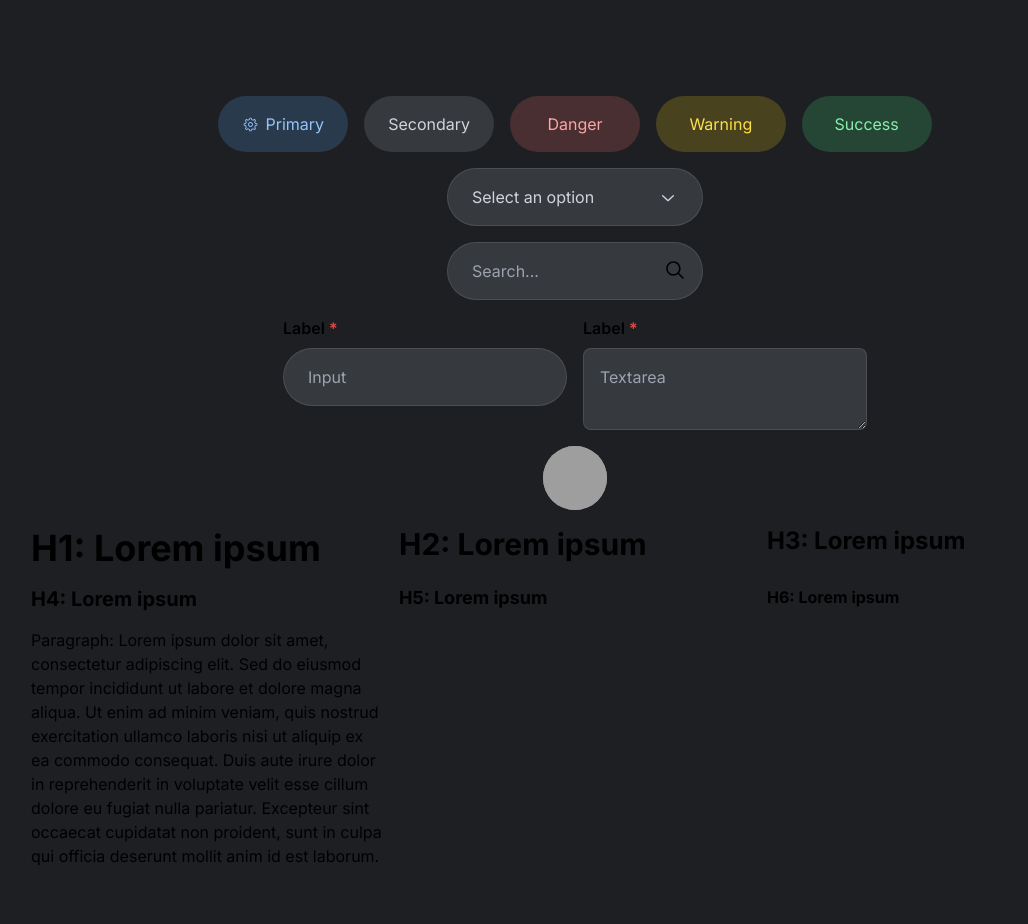
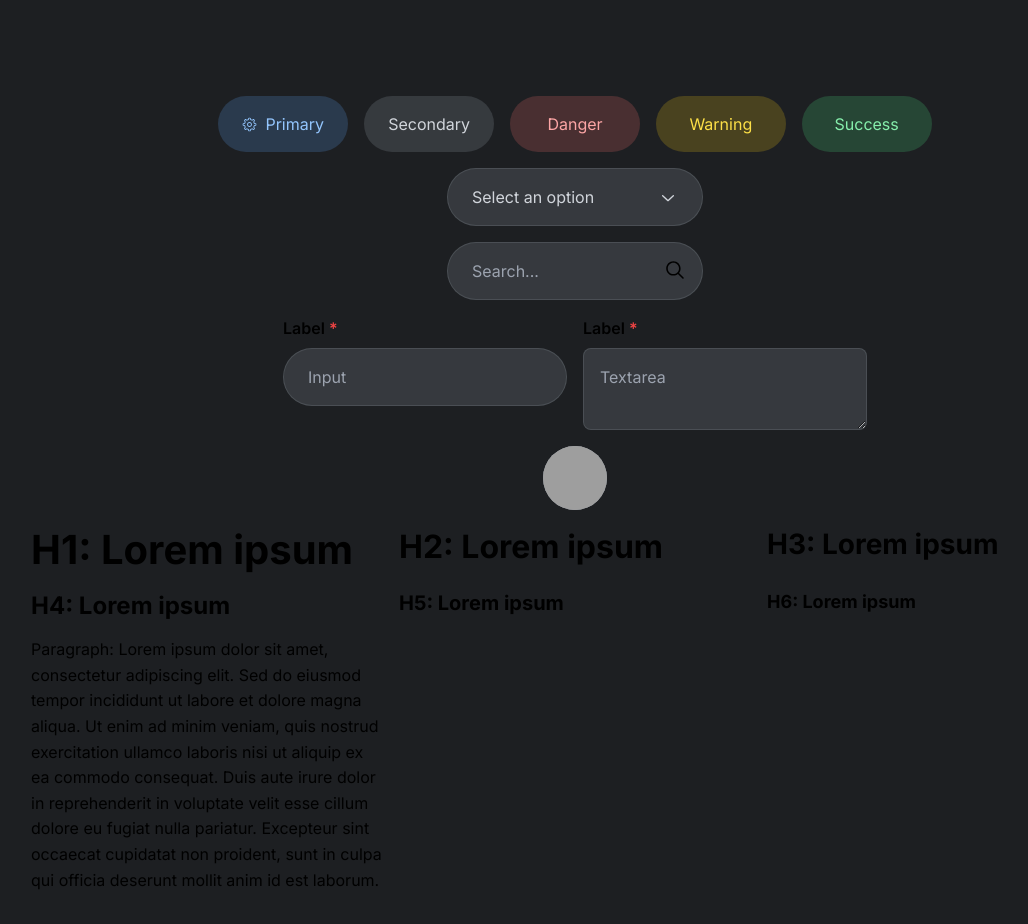
Before and after one commit to Sherick16/next-sherickgpt, a Next.js app: page / in a window 1280 px wide. Shown: the top 924 px of the page, without its empty margins (65-1093 px from the left). Built offline with nearby package versions, Linux system fonts and the light colour scheme; grey boxes are pictures that could not be loaded.

Commit message:
added tooltip component

```diff
--- a/app/globals.css
+++ b/app/globals.css
@@ -33,44 +33,43 @@ body {
 }
 
 /* Typography */
-
 h1 {
-  font-size: 2.25rem;
-  line-height: 1.25;
+  font-size: 2.5rem;
+  line-height: 1.2;
   font-weight: 700;
 }
 
 h2 {
-  font-size: 1.875rem;
-  line-height: 1.25;
+  font-size: 2rem;
+  line-height: 1.3;
   font-weight: 700;
 }
 
 h3 {
-  font-size: 1.5rem;
-  line-height: 1.25;
+  font-size: 1.75rem;
+  line-height: 1.3;
   font-weight: 700;
 }
 
 h4 {
-  font-size: 1.25rem;
-  line-height: 1.25;
+  font-size: 1.5rem;
+  line-height: 1.3;
   font-weight: 700;
 }
 
 h5 {
-  font-size: 1.125rem;
-  line-height: 1.25;
+  font-size: 1.25rem;
+  line-height: 1.3;
   font-weight: 700;
 }
 
 h6 {
-  font-size: 1rem;
-  line-height: 1.25;
+  font-size: 1.125rem;
+  line-height: 1.3;
   font-weight: 700;
 }
 
 p {
   font-size: 1rem;
-  line-height: 1.5;
+  line-height: 1.6;
 }
--- a/app/page.tsx
+++ b/app/page.tsx
@@ -6,14 +6,18 @@ import Input from "@/components/UI/Input";
 import { GearIcon } from "@radix-ui/react-icons";
 import Avatar from "@/components/UI/Avatar";
 import Textarea from "@/components/UI/Textarea";
+import Tooltip from "@/components/UI/Tooltip";
 
 export default function Home() {
   return (
     <main className="flex flex-col items-center justify-between p-24 gap-4">
       <div className="grid grid-cols-5 gap-4">
-        <ActionButton variant="primary" icon={<GearIcon />}>
-          Primary
-        </ActionButton>
+        <Tooltip content="Tooltip content">
+          <ActionButton variant="primary" icon={<GearIcon />}>
+            Primary
+          </ActionButton>
+        </Tooltip>
+
         <ActionButton variant="secondary">Secondary</ActionButton>
         <ActionButton variant="danger">Danger</ActionButton>
         <ActionButton variant="warning">Warning</ActionButton>
--- a/components/UI/Search.tsx
+++ b/components/UI/Search.tsx
@@ -47,7 +47,7 @@ const Search = ({
       <button
         onClick={() => onSearch(inputRef.current?.value || "")}
         className={cn(
-          "absolute right-0 px-4 py-4 rounded-full bg-opacity-20 hover:bg-opacity-40 transition-all"
+          "absolute right-0 px-4 py-4 rounded-full bg-gray-400 bg-opacity-0 hover:bg-opacity-10 transition-all"
         )}
       >
         <MagnifyingGlassIcon className="w-6 h-6" />
--- /dev/null
+++ b/components/UI/Tooltip.tsx
@@ -0,0 +1,50 @@
+import { ReactNode, useState, useEffect } from "react";
+import { cn } from "@/utils/utils";
+
+const Tooltip = ({
+  children,
+  content,
+  className,
+  ...props
+}: {
+  children: ReactNode;
+  content: ReactNode;
+  className?: string;
+  [key: string]: any;
+}) => {
+  const [show, setShow] = useState(false);
+
+  useEffect(() => {
+    const handleMouseEnter = () => setShow(true);
+    const handleMouseLeave = () => setShow(false);
+
+    const element = document.getElementById("tooltip") as HTMLElement;
+    element.addEventListener("mouseenter", handleMouseEnter);
+    element.addEventListener("mouseleave", handleMouseLeave);
+
+    return () => {
+      element.removeEventListener("mouseenter", handleMouseEnter);
+      element.removeEventListener("mouseleave", handleMouseLeave);
+    };
+  }, []);
+
+  return (
+    <div
+      id="tooltip"
+      className={cn("relative inline-block", className)}
+      {...props}
+    >
+      {children}
+      {show && (
+        <div
+          role="tooltip"
+          className="absolute z-10 p-2 mt-2 origin-top-right rounded-lg backdrop-blur-lg bg-gray-500 bg-opacity-20 shadow-xl border border-gray-400 border-opacity-20 text-sm animate-fade"
+        >
+          {content}
+        </div>
+      )}
+    </div>
+  );
+};
+
+export default Tooltip;
```
